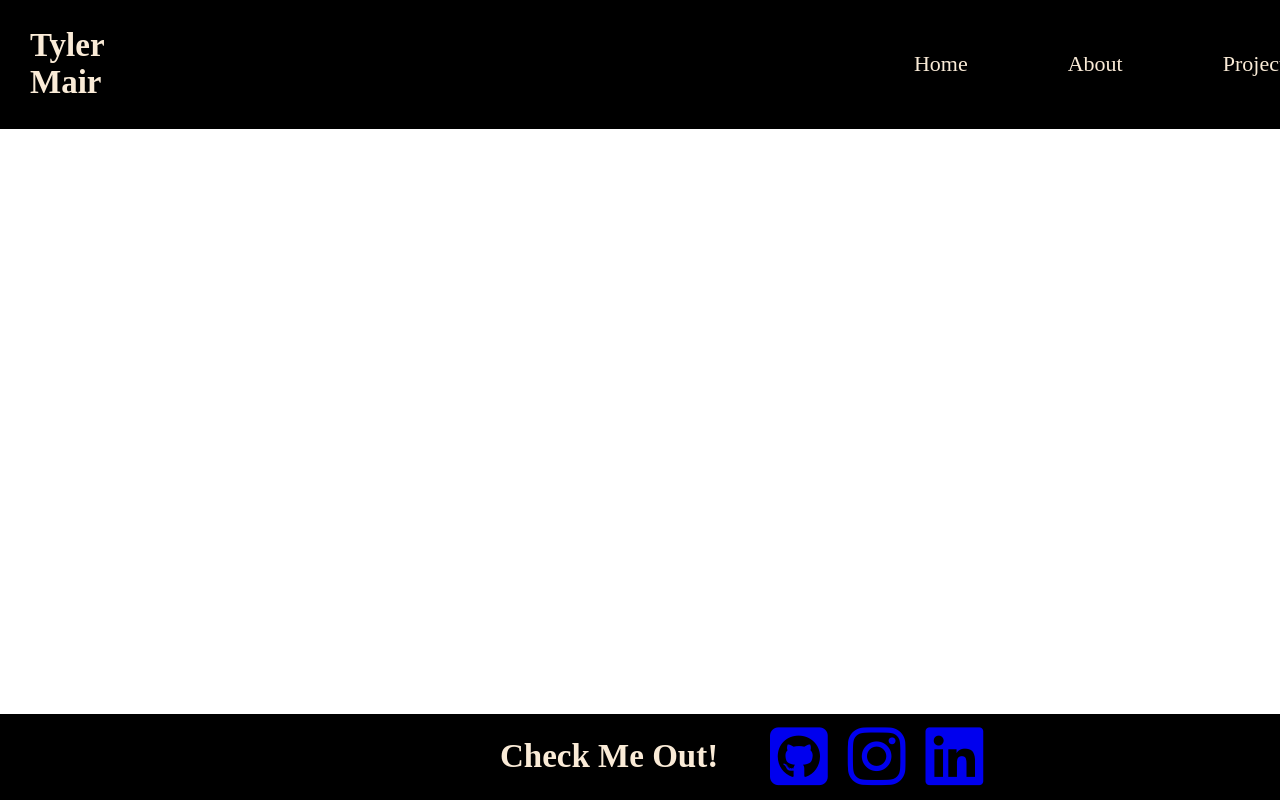
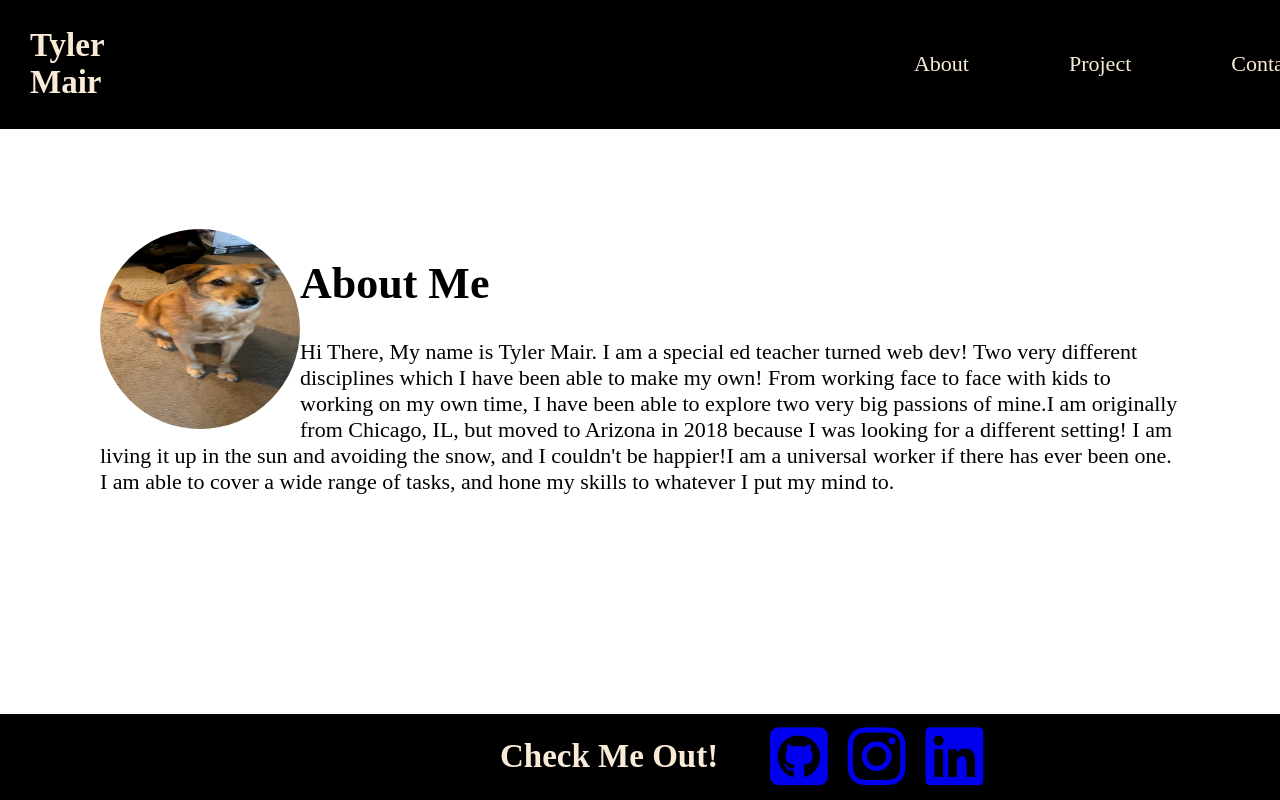
Before and after one commit to tmair1012/ReactPort-20, a React (Create React App) app in the folder tyler-port/: page / in a window 1280 px wide. Shown: the top 800 px of the page. Built offline with nearby package versions, Linux system fonts and the light colour scheme; a web font is replaced by a local one.

Commit message:
resume page and link

```diff
--- a/tyler-port/src/App.js
+++ b/tyler-port/src/App.js
@@ -5,10 +5,11 @@ import Nav from "./Components/Nav";
 import About from "./Components/About";
 import Project from "./Components/Projects";
 import Footer from "./Components/Footer";
+import Resume from "./Components/Resume";
 
 function App() {
   //Set up SPA type state pages to display one page at a time
-  const [currentPage, pageChanger] = useState("Home");
+  const [currentPage, pageChanger] = useState("About");
 
   const selectPage = () => {
     switch (currentPage) {
@@ -18,10 +19,12 @@ function App() {
         return <Project />;
       case "Contact":
         return <ContactMe />;
+      case "Resume":
+        return <Resume />;
     }
   };
   return (
-    <div>
+    <div className='page-wrap'>
       <Nav currentpage={currentPage} pageChanger={pageChanger} />
       <main>
         <div>{selectPage(currentPage)}</div>
--- a/tyler-port/src/Components/About/index.js
+++ b/tyler-port/src/Components/About/index.js
@@ -1,14 +1,25 @@
 import React from 'react';
+import moxiePhoto from '../../assets/Profile/Moxie_placeholder.jpg'
 
 function About() {
     return(
-        <div>
+        <div className='aboutMe'>
+            <img src={moxiePhoto} alt='moxie' className='port-photo'/>
             <h1 id='about'>About Me</h1>
-            Nunc pharetra finibus est at efficitur. Praesent sed congue diam. Integer gravida dui mauris,
-      ut interdum nunc egestas sed. Aenean sed mollis diam. Nunc aliquet risus ac finibus porta. Nam
-      quis arcu non lectus tincidunt fermentum. Suspendisse aliquet orci porta quam semper
-      imperdiet. Praesent euismod mi justo, faucibus scelerisque risus cursus in. Sed rhoncus mollis
-      diam, sit amet facilisis lectus blandit at.
+            <p>Hi There,  <b></b>
+                My name is Tyler Mair. I am a special ed teacher turned web dev!
+            Two very different disciplines which I have been able to make my own! From working
+            face to face with kids to working on my own time, I have been able to explore two
+            very big passions of mine.
+                <b></b>
+            I am originally from Chicago, IL, but moved to Arizona in 2018 because I was looking
+            for a different setting! I am living it up in the sun and avoiding the snow, and I couldn't
+            be happier!
+                <b></b>
+            I am a universal worker if there has ever been one. I am able to cover a wide range of tasks, and
+            hone my skills to whatever I put my mind to.
+            </p>
+
         </div>
     );
 }
--- a/tyler-port/src/Components/Contact/index.js
+++ b/tyler-port/src/Components/Contact/index.js
@@ -19,18 +19,18 @@ function ContactMe() {
 
     //markdown to show
     return(
-        <section id='contact'>
-            <form id='contact-me-form'>
+        <section className='contact'>
+            <form className='contact-me-form'>
             <div>
-                <label htmlFor='name'>Your Name:</label>
+                <label className='contact-text' htmlFor='name'>Your Name:</label>
                 <input type='text' name='name' defaultValue={name}  />
             </div>
             <div>
-                <label htmlFor='email'>Your Email:</label>
+                <label className='contact-text' htmlFor='email'>Your Email:</label>
                 <input type='email' name='email' defaultValue={email}  />
             </div>
             <div>
-                <label htmlFor="message">Say Something To Me</label>
+                <label className='contact-text' htmlFor="message">Say Something To Me</label>
                 <textarea name='message' rows='5' defaultValue={message}  />
             </div>
             <button name='button' type='submit'>Submit</button>
--- a/tyler-port/src/Components/Nav/index.js
+++ b/tyler-port/src/Components/Nav/index.js
@@ -1,7 +1,7 @@
 import React from "react";
 
 function Nav(props) {
-    const pages = ['Home', 'About', 'Projects', 'Contact']
+    const pages = ['About', 'Project', 'Contact', 'Resume']
   return (
     <header className='port-head'>
         <h2>Tyler Mair</h2>
--- a/tyler-port/src/Components/Projects/index.js
+++ b/tyler-port/src/Components/Projects/index.js
@@ -1,9 +1,61 @@
 import React from 'react'
 
 function Project() {
+
+    const myProjects = [
+        {
+            title: "Let's Get Tipsy",
+            description: 'My first group project! A simple site using an API to choose a drink for you!',
+            url:'https://github.com/gracielamorales/LetsGetTipsy',
+            picture:''
+        },
+        {
+            title: 'Daily Rhythm',
+            description: 'My second group project! Using Twilio, get alerts from your phone to remind you of your life! (WIP)',
+            url:'https://github.com/tmair1012/Daily_Rhythm',
+            picture:''
+        },
+        {
+            title: 'Weather DashBoard',
+            description: 'Using a weather API, select a city to see the current temperature and 5 day forecast!',
+            url:'https://github.com/tmair1012/Challenge-06-Weather-Dashboard',
+            picture:''
+        },
+        {
+            title: 'Work Day Scheduler',
+            description: 'Schedule tasks on a workday scheduler! Color coordinated to show what is up and coming and what is past!',
+            url:'https://github.com/tmair1012/Challenge-05-Work-Day-Scheduler',
+            picture:''
+        },
+        {
+            title: 'Social Network API',
+            description: 'App to show my knowledge of backend mongoose routes!',
+            url:'https://github.com/tmair1012/SNA-18',
+            picture:''
+        },
+        {
+            title: 'Object-Relational-Mapping',
+            description: 'App to show my knowledge of backend mySQL routes!',
+            url:'https://github.com/tmair1012/Challenge-13-ORM',
+            picture:''
+        }
+    ];
+    console.log(myProjects);
     return(
-        <div>
-
+        <div className='proj-div'>
+            {myProjects.map((proj) => (
+        <section className='proj-section'>
+            <ul className='proj-ul'>
+            <li className='proj-list'>
+                <div>
+                    <h2>{proj.title}</h2>
+                    <p>{proj.url}</p>
+                    <p>{proj.description}</p>
+                </div>
+            </li>
+            </ul>
+        </section>
+        ))}
         </div>
     )
 }
--- /dev/null
+++ b/tyler-port/src/Components/Resume/index.js
@@ -0,0 +1,12 @@
+import React from 'react';
+
+function Resume() {
+    return (
+        <div>
+            <h2 className='resume-title'>Link to my Resume!</h2>
+            <a className='resume-link' href='https://my.indeed.com/p/tylerm-2hzghjk'>My Resume!</a>
+        </div>
+    )
+};
+
+export default Resume;
--- a/tyler-port/src/index.css
+++ b/tyler-port/src/index.css
@@ -1,8 +1,9 @@
 body {
   margin: 0;
   font-family: 'Nova Flat';font-size: 22px;
-  -webkit-font-smoothing: antialiased;
-  -moz-osx-font-smoothing: grayscale;
+  display:flex;
+  flex-direction: column;
+  flex-grow:1;
 }
 
 code {
@@ -40,7 +41,7 @@ code {
 
 .port-foot {
   display:flex;
-    position: absolute;
+    position: fixed;
     bottom: 0;
     width: 100%;
     height: 5.4rem;
@@ -64,3 +65,53 @@ code {
   text-decoration: none;
   padding: 10px;
 }
+
+.proj-div {
+  display:flex;
+  flex-direction:column;
+  flex-grow:1;
+  padding: 100px;
+}
+
+.proj-section{
+  display:flex;
+  flex-wrap: wrap;
+  flex-direction: column;
+  flex-grow: 2;
+}
+
+.port-photo {
+  border-radius: 50%;
+  height: 200px;
+  width: 200px;
+  display: inline;
+  position:relative;
+  float:left;
+}
+
+.aboutMe {
+  display:inline;
+  position:relative;
+  float:right;
+  padding: 100px;
+}
+
+.contact {
+  position:absolute;
+  padding: 100px;
+  margin-top: 100px;
+  margin-left: 500px;
+  background-color: black;
+}
+
+.contact-text{
+  color:antiquewhite;
+}
+
+.resume-title{
+  text-align:center;
+}
+
+.resume-link {
+  align-items: center;
+}
```
Also changed, not shown: tyler-port/src/assets/Profile/Moxie_placeholder.jpg (added), 1 other file (tests, documents, lock files or other folders).
